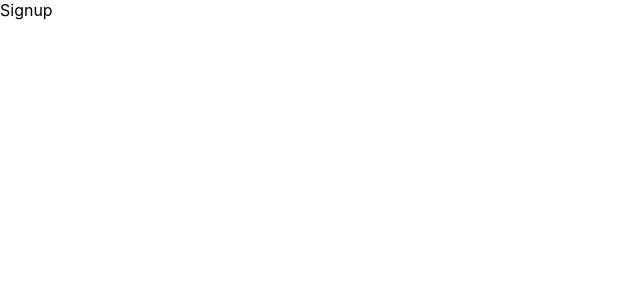
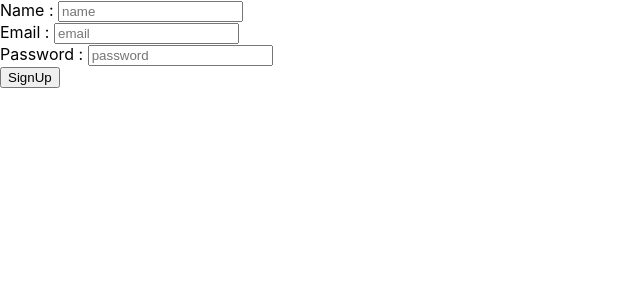
Before and after one commit to 2023PHOENIX/insta-reels, a React (Create React App) app: page /signup in a window 1280 px wide. Shown: the top 300 px of the page, without its empty margins (0-640 px from the left). Built offline with nearby package versions, Linux system fonts and the light colour scheme.

Commit message:
added signup complete add to user firebase firestore

```diff
--- a/src/Components/Login.jsx
+++ b/src/Components/Login.jsx
@@ -1,15 +1,21 @@
-import React, { useState } from "react";
+import React, { useEffect, useState } from "react";
 import "./Login.css";
 import { auth } from "../firebase";
-import { signInWithEmailAndPassword,signOut } from "firebase/auth";
+import { onAuthStateChanged, signInWithEmailAndPassword,signOut } from "firebase/auth";
 
 function Login() {
   let [email, setEmail] = useState("");
   let [password, setPassword] = useState("");
 
   let [user, setUser] = useState(null);
+
+
   let [loader, setLoader] = useState(false);
   let [error, setError] = useState('');
+
+
+  let [mainLoader,setMainLoader] = useState("");
+
 
   const changeEmail = (e) => {
     console.log(e.target.value);
@@ -40,10 +46,30 @@ function Login() {
     await signOut(auth);
     setUser(null);
   }
-  console.log(error);
+
+  // login and logout
+  // if you are logged in then it will automattically logged in you
+
+  // IMP: only one time
+  useEffect(()=>{
+    onAuthStateChanged(auth,(user)=>{
+      if(user){
+        setUser(user)
+      }else{
+        setUser(null);
+      }
+
+      setMainLoader(false);
+    });
+  },[])
+
+
   return (
     <>
-      {error!==''? <h1> Error is {error}</h1> : loader === true ? (
+      {mainLoader===true?<h1> Page Loading</h1>:
+        error!==''?<div>
+
+      <h1> Error is {error}</h1> </div>  : loader === true ? (
         <h1> Loading....</h1>
       ) : user != null ? (<>
             <button onClick={signout}> Signout</button>
--- a/src/Components/Signup.jsx
+++ b/src/Components/Signup.jsx
@@ -1,9 +1,109 @@
-import React from 'react'
+import { doc, addDoc, collection  } from "firebase/firestore";
+import React, { useState } from "react";
+import { createUserWithEmailAndPassword } from "firebase/auth";
+import { auth,db } from "../firebase";
+function Signup() {
+  let [name, setname] = useState("");
+  let [password, setPassword] = useState("");
+  let [email, setEmail] = useState("");
 
-function Signup() {
+  let [loader, setLoader] = useState(false);
+  let [error, setError] = useState("");
+
+  let [user, setUser] = useState("");
+  const changeName = (e) => {
+    setname(e.target.value);
+  };
+  const changePassword = (e) => {
+    setPassword(e.target.value);
+  };
+  const changeEmail = (e) => {
+    setEmail(e.target.value);
+  };
+
+  async function processSignUp() {
+    try {
+      setLoader(true);
+      let userCred = await createUserWithEmailAndPassword(
+        auth,
+        email,
+        password
+      );
+      // console.log(userCred.user.uid);
+
+
+
+      //TODO: will add in firestore => email,name,
+
+
+        const docRef = await addDoc(collection(db,"users"),{
+
+          email,
+          name,
+          reelsIds : [],
+          profileImageUrl :  "",
+          userId : userCred.user.uid
+
+        });
+
+
+      setUser(userCred.user);
+
+    } catch (e) {
+      setError(e.message);
+      // console.log(e.message);
+    }
+    setTimeout(() => {
+      setError("");
+    }, 2000);
+    setLoader(false);
+  };
   return (
-    <div>Signup</div>
-  )
+    <>
+      {error !== "" ? (
+        <h1> Error is {error} </h1>
+      ) : loader === true ? (
+        <h1>Loading...</h1>
+      ) : user !== "" ? (
+        <p> Hello {user.uid} </p>
+      ) : (
+        <>
+          <div className="flex-cotainer">
+            <span> Name : </span>
+            <input
+              value={name}
+              placeholder="name"
+              onChange={changeName}
+              type="email"
+            ></input>
+          </div>
+          <div className="flex-cotainer">
+            <span> Email : </span>
+            <input
+              value={email}
+              placeholder="email"
+              onChange={changeEmail}
+              type="email"
+            ></input>
+          </div>
+          <div className="flex-cotainer">
+            <span> Password : </span>
+            <input
+              value={password}
+              placeholder="password"
+              onChange={changePassword}
+              type="password"
+            ></input>
+          </div>
+
+          <button type="submit" onClick={processSignUp}>
+            {" "}
+            SignUp
+          </button>
+        </>
+      )}
+    </>
+  );
 }
 
-export default Signup
+export default Signup;
--- a/src/firebase.js
+++ b/src/firebase.js
@@ -3,7 +3,8 @@
 
 import { initializeApp } from '@firebase/app';
 import {getAuth} from 'firebase/auth';
-import secret from './secret';
+import { getFirestore } from 'firebase/firestore';
+import secret from './secrets';
 
 
 let app = initializeApp(secret)
@@ -11,3 +12,4 @@ let app = initializeApp(secret)
 // from these lines we can include the firebase in reactApp.
 
 export let auth = getAuth(app);
+export let db = getFirestore(app);
```
Also changed, not shown: src/Images/error.webp (added), src/secrets.js (renamed from src/secret.js).
